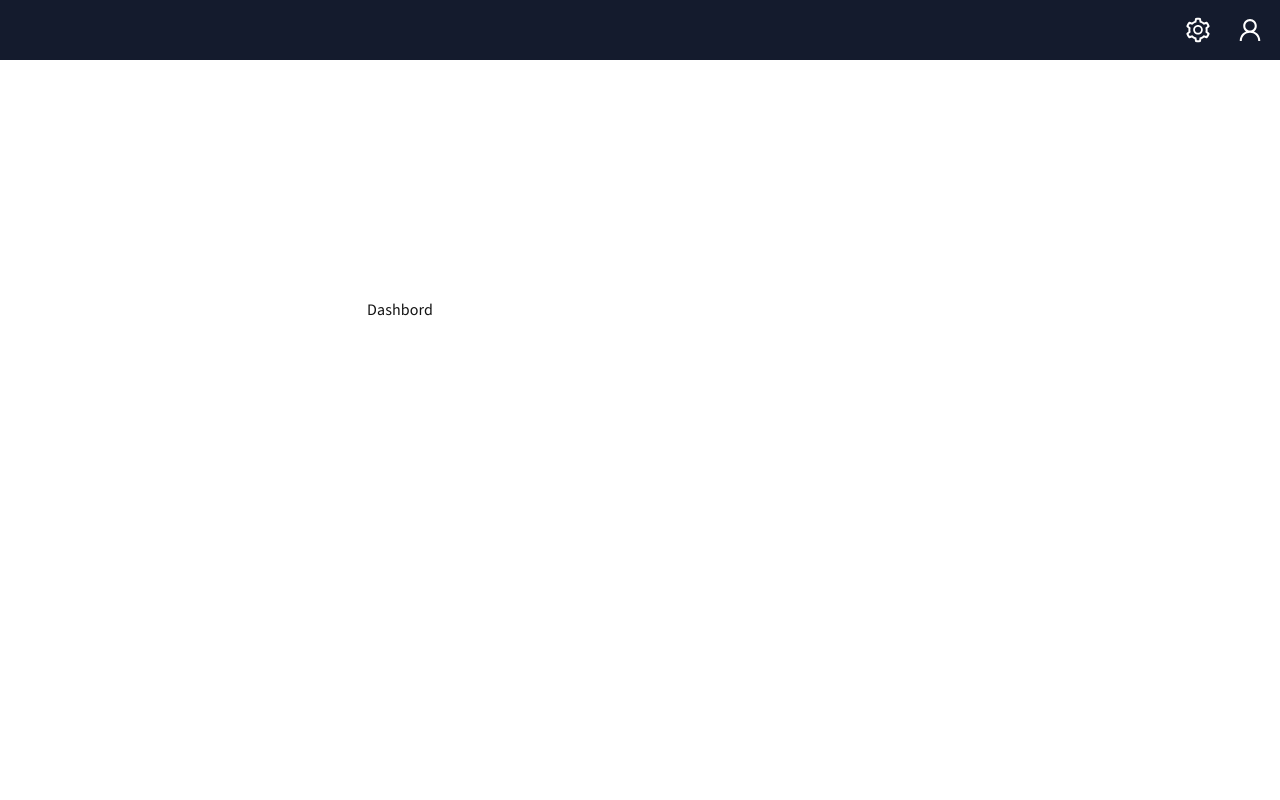
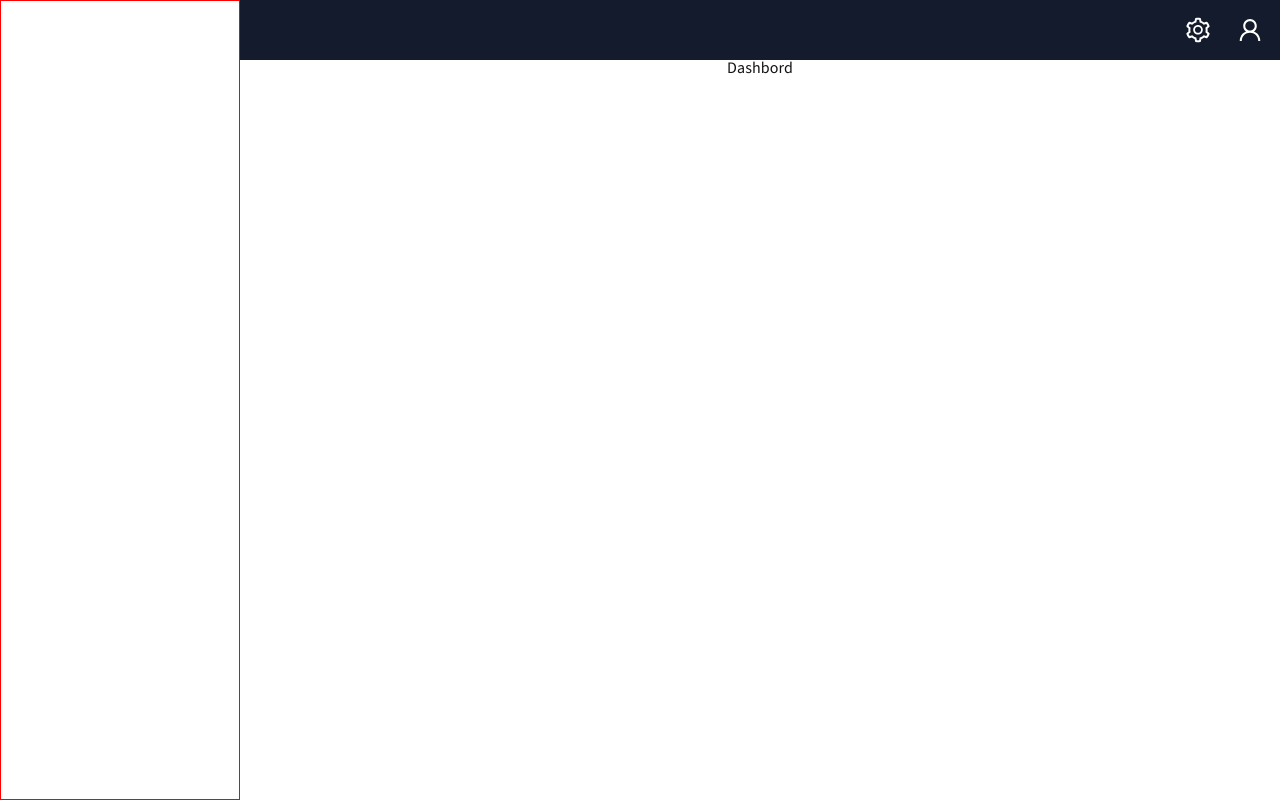
Before and after one commit to PieterJanDelbecke/silvercare-client-v2, a React (Vite) app: page / in a window 1280 px wide. Built offline with nearby package versions, Linux system fonts and the light colour scheme.

Commit message:
sidebar: flex

```diff
--- a/package.json
+++ b/package.json
@@ -16,6 +16,7 @@
 		"react": "^18.2.0",
 		"react-dom": "^18.2.0",
 		"react-icons": "^4.11.0",
+		"react-pro-sidebar": "^0.7.1",
 		"react-router-dom": "^6.17.0"
 	},
 	"devDependencies": {
--- a/src/App.jsx
+++ b/src/App.jsx
@@ -5,16 +5,26 @@ import * as theme from "./styles/theme";
 import Global from "./styles/global";
 import Dashboard from "./scenes/dashboard";
 import Topbar from "./scenes/global/topbar";
+import Sidebar from "./scenes/global/sidebar";
+import { useMediaQuery } from "@mui/material";
+
 function App() {
+	const isDesktop = useMediaQuery("(min-width:820px)");
+
 	return (
 		<ThemeProvider theme={theme}>
 			<Global />
+			<body className="app">
+				{isDesktop && <Sidebar />}
+				<main className="content">
 					<Topbar />
 					<BrowserRouter>
 						<Routes>
 							<Route path="/" element={<Dashboard />} />
 						</Routes>
 					</BrowserRouter>
+				</main>
+			</body>
 		</ThemeProvider>
 	);
 }
--- a/src/scenes/dashboard.jsx
+++ b/src/scenes/dashboard.jsx
@@ -1,8 +1,6 @@
 import styled from "@emotion/styled";
 
 const Container = styled.div`
-	width: 800px;
-	height: 500px;
 	display: flex;
 	justify-content: center;
 	align-items: center;
--- /dev/null
+++ b/src/scenes/global/sidebar.jsx
@@ -0,0 +1,35 @@
+import { useState } from "react";
+import { ProSidebar, Menu, MenuItem } from "react-pro-sidebar";
+import { Link } from "react-router-dom";
+import { colors } from "../../styles/theme";
+import { AiOutlineHome as HomeIcon } from "react-icons/ai";
+import IconButton from "../../common/icons";
+
+import styled from "@emotion/styled";
+
+const Container = styled.div`
+	display: flex;
+	flex-direction: column;
+	width: 240px;
+	height: 100vh;
+	border: 1px solid red;
+`;
+
+const AdminDiv = styled.div`
+	display: flex;
+	justify-content: space-between;
+`;
+
+const Paragraph = styled.p`
+	font-size: 12px;
+	color: ${colors.grey[100]};
+`;
+
+const Sidebar = () => {
+	const [selected, setSelected] = useState("dashboard");
+	const [isCollapsed, setIsCollapsed] = useState(false);
+
+	return <Container></Container>;
+};
+
+export default Sidebar;
--- a/src/styles/global.jsx
+++ b/src/styles/global.jsx
@@ -13,13 +13,21 @@ const Global = () => (
 				-webkit-font-smoothing: antialiased;
 				-moz-osx-font-smoothing: grayscale;
 			}
-			body {
+
+			body,
+			.content {
 				height: 100%;
-				height: 100%;
+				width: 100%;
 				color: ${typography.defaultColor};
 				font-family: ${typography.fonts};
 				font-weight: 400;
 				letter-spacing: ${typography.letterSpacing.regular};
+				flex: 1;
+			}
+
+			.app {
+				display: flex;
+				position: relative;
 			}
 
 			/* Scrollbar */
```
Also changed, not shown: 1 other file (tests, documents, lock files or other folders). Lines whose indentation alone changed are shown as unchanged.
